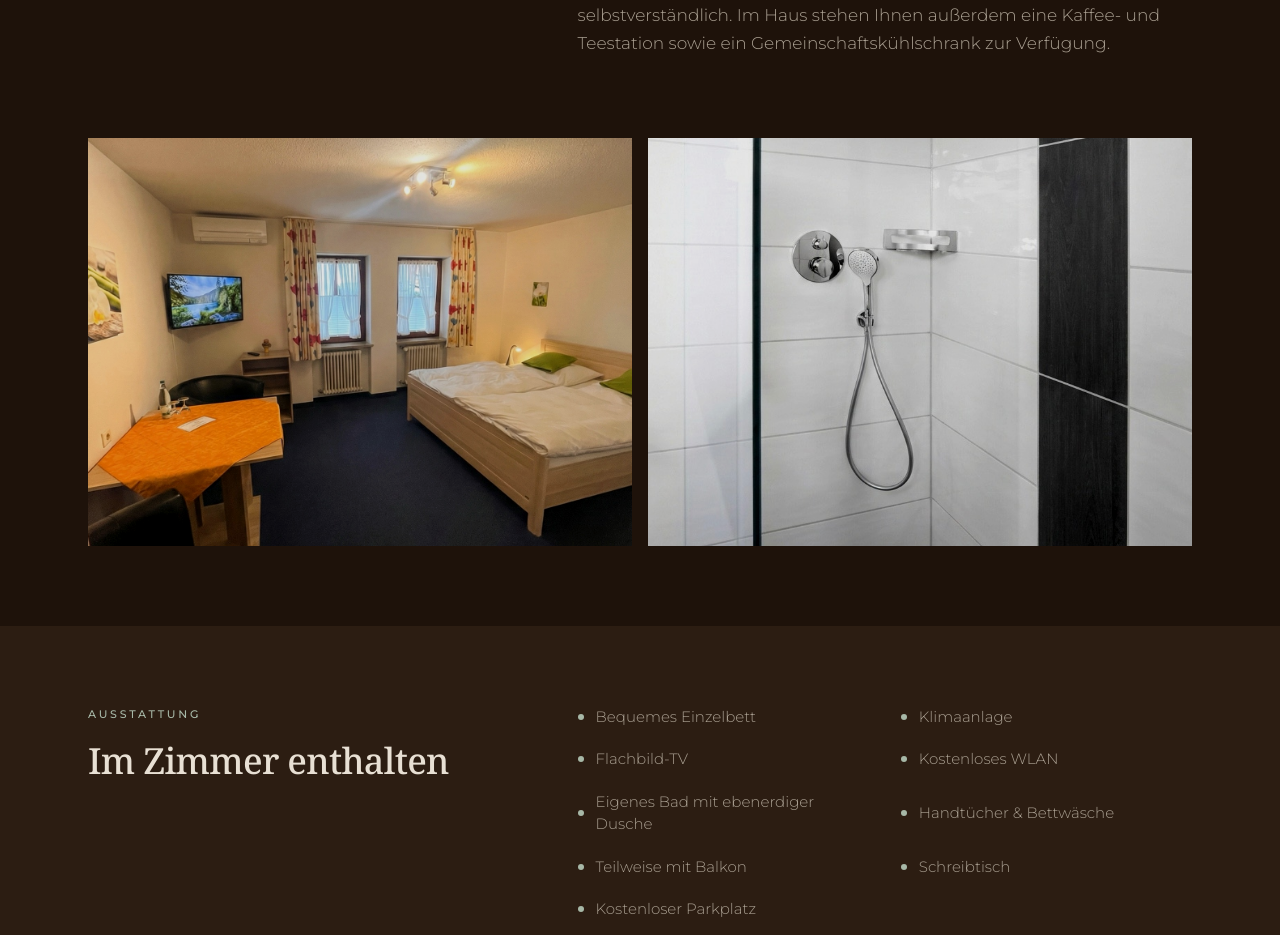
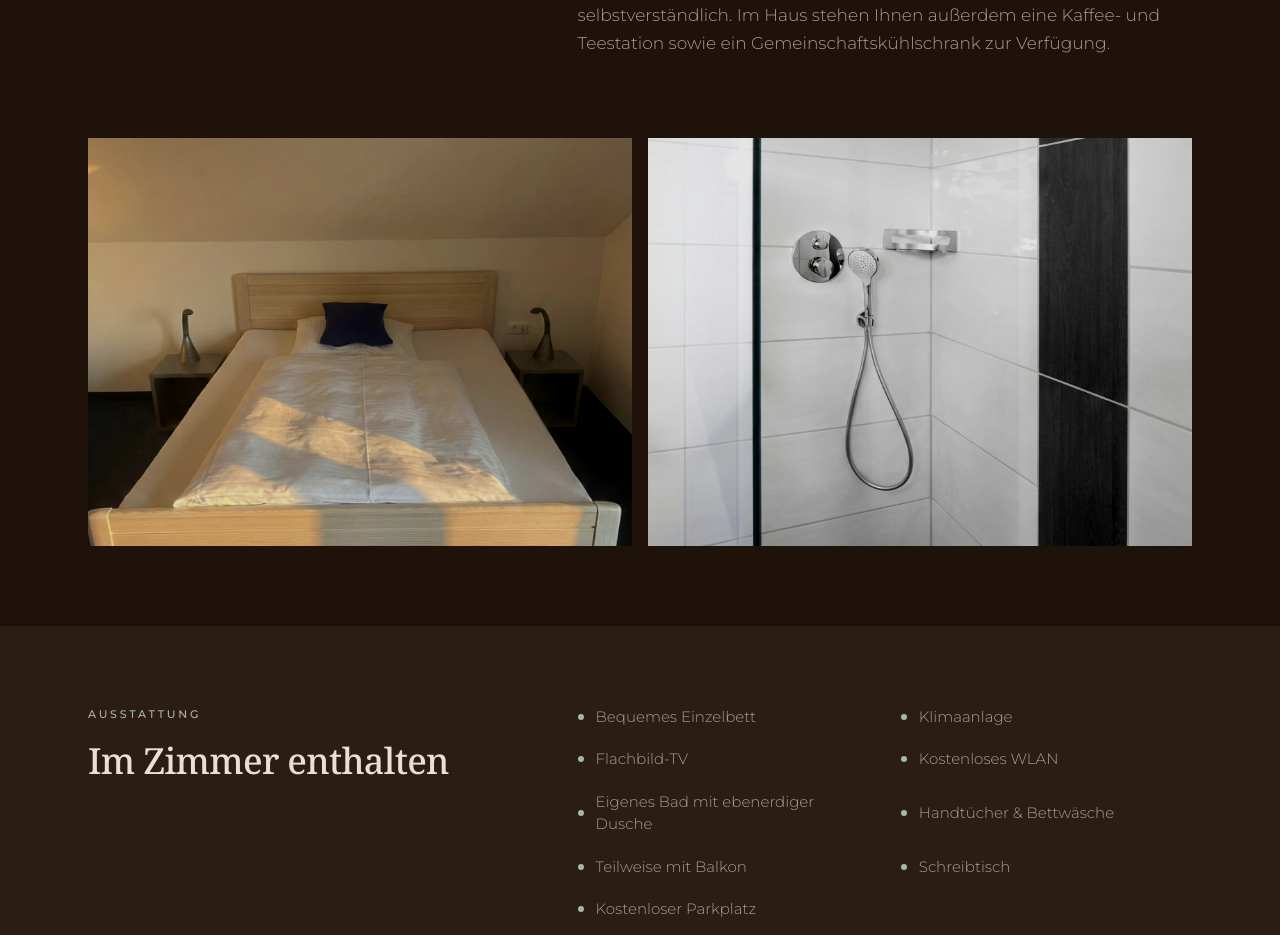
Before and after one commit to leonschmidt020-bot/G-stehaus, a Next.js app: page /zimmer/einzelzimmer in a window 1280 px wide. Shown: the part 960-1895 px from the top of the page. Built offline with nearby package versions, Linux system fonts and the light colour scheme.

Commit message:
Einzelzimmer: einzelbett zurück, zimmer-ug (zwei Kissen) entfernt
Co-Authored-By: Claude Sonnet 4.6 <noreply@anthropic.com>

```diff
--- a/src/app/zimmer/einzelzimmer/page.tsx
+++ b/src/app/zimmer/einzelzimmer/page.tsx
@@ -2,7 +2,7 @@ import RoomDetail from "@/components/rooms/RoomDetail";
 
 const images = [
   { src: "/images/einzelzimmer-new2.jpg", alt: "Einzelzimmer mit bequemem Bett" },
-  { src: "/images/zimmer-ug.jpg", alt: "Zimmer mit TV, Sitzecke und Schreibtisch" },
+  { src: "/images/einzelbett.jpg", alt: "Einzelbett mit Nachttischen" },
   { src: "/images/bad-neu-1.jpg", alt: "Badezimmer mit ebenerdiger Dusche" },
 ];
 
```
